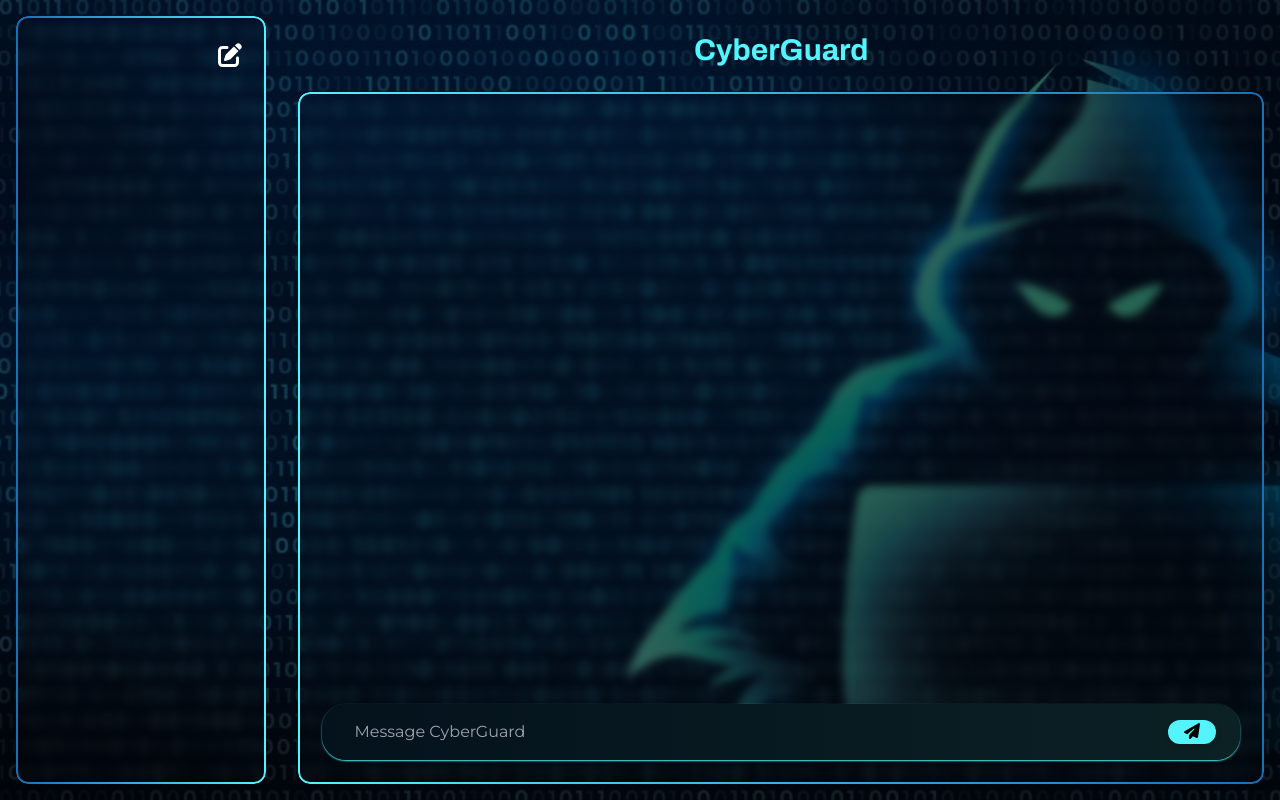
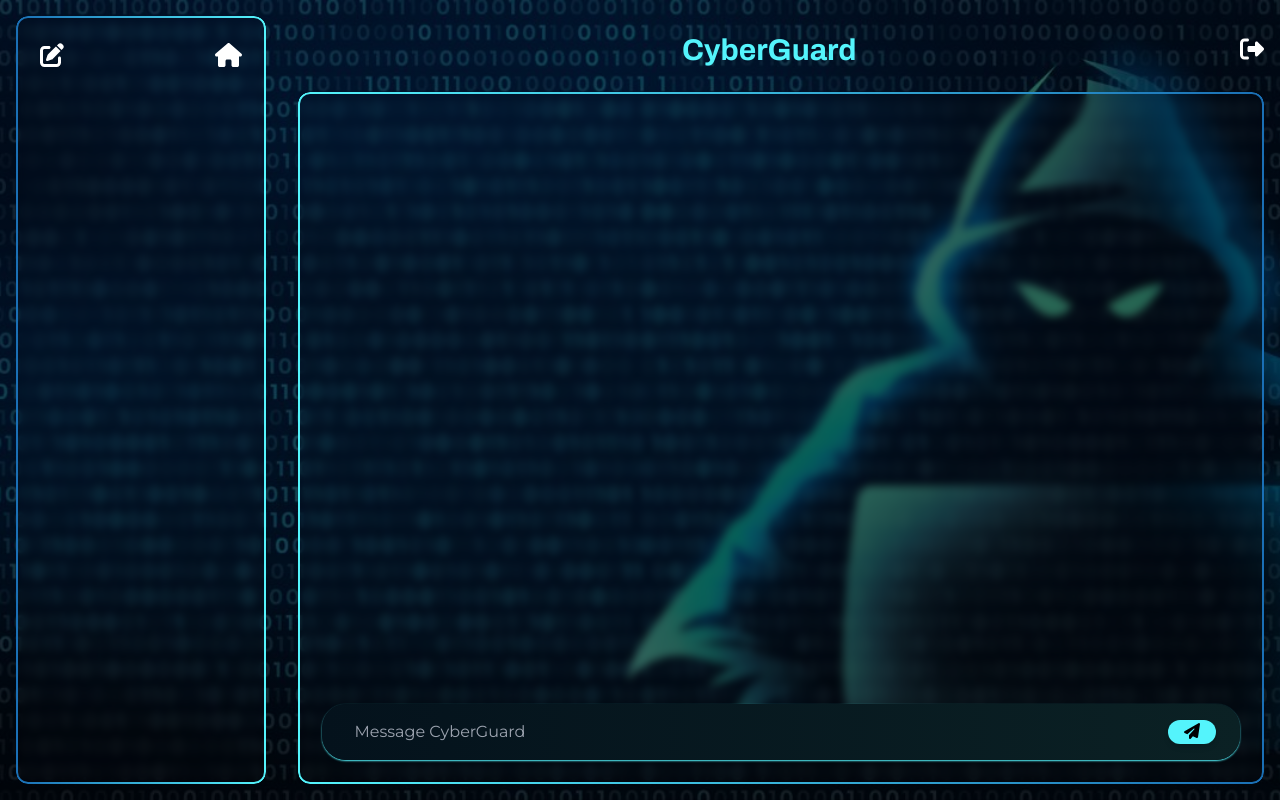
Before and after one commit to firdaous-boulben/CyberGuard, an Angular app: page /cyberguard in a window 1280 px wide. Built offline with nearby package versions, Linux system fonts and the light colour scheme.

Commit message:
icons added

```diff
--- a/src/app/chatbot/chatbot.component.html
+++ b/src/app/chatbot/chatbot.component.html
@@ -7,33 +7,52 @@
 
     <!-- Sidebar for conversation history -->
     <div class="m-4 w-1/5 rounded-xl backdrop-blur-sm bg-transparent text-white p-6 overflow-y-auto gradient-border-inverse">
-        <div class="text-end mb-6">
-            <!-- New Conversation Icon -->
+        <div class="flex justify-between items-center mb-6">
+            <!-- New Conversation Icon (Left) -->
             <fa-icon
                 [icon]="newConversationIcon"
                 class="text-2xl cursor-pointer hover:text-customBlue transition duration-200"
                 (click)="startNewConversation()">
             </fa-icon>
+
+            <!-- Home Icon (Right) -->
+            <fa-icon
+                [icon]="homeIcon"
+                class="text-2xl cursor-pointer hover:text-customBlue transition duration-200"
+                (click)="goHome()">
+            </fa-icon>
         </div>
-        <!-- Additional sidebar content can go here -->
+
     </div>
 
+
     <div class="w-4/5 flex flex-col p-4 transition-all duration-300">
-        <div class="mb-6 mt-4">
-            <h1 class="text-3xl font-semibold font-archivo text-customBlue text-center">CyberGuard</h1>
-        </div>
+       <!-- Header Section -->
+    <div class="mb-6 mt-4 flex justify-between items-center">
+        <h1 class="text-3xl font-semibold font-archivo text-customBlue flex-grow text-center">CyberGuard</h1>
+        <!-- Logout Icon -->
+        <fa-icon
+            [icon]="logoutIcon"
+            class="text-2xl cursor-pointer hover:text-red-500 transition duration-200 text-white"
+            >
+        </fa-icon>
+    </div>
 
         <!-- Main content area with blur effect -->
         <div class="backdrop-blur-sm bg-transparent rounded-xl gradient-border flex-grow p-6 overflow-y-auto scrollbar-custom flex flex-col">
             <!-- Message display area with scroll -->
             <div class="space-y-4 flex-grow overflow-y-auto">
                 <div *ngFor="let message of messages" class="flex {{ message.isUser ? 'justify-end' : 'justify-start' }}">
-                    <div class="max-w-xs w-fit">
-                        <div class="rounded-3xl p-6 shadow-md {{ message.isUser ? 'bg-gray-100' : 'bg-gray-100' }}">
-                            <p class="text-gray-800">{{ message.text }}</p>
+                    <div class="w-fit" style="max-width: 40rem;">
+                        <div
+                            class="rounded-3xl p-6 shadow-md"
+                            [ngClass]="message.isUser ? 'bg-gray-100' : 'bg-gray-800 text-white'"
+                        >
+                            <p>{{ message.text }}</p>
                         </div>
                     </div>
                 </div>
+
             </div>
 
             <!-- Input and send button at the bottom of the div -->
--- a/src/app/chatbot/chatbot.component.ts
+++ b/src/app/chatbot/chatbot.component.ts
@@ -1,5 +1,6 @@
 import { Component } from '@angular/core';
-import { faEdit, faPaperPlane } from '@fortawesome/free-solid-svg-icons';
+import { Router } from '@angular/router';  // ✅ Import the Router
+import { faEdit, faPaperPlane,faHome, faSignOutAlt } from '@fortawesome/free-solid-svg-icons';
 import { ChatbotService } from '../chatbot.service'; // <-- Import the service
 
 interface Message {
@@ -15,11 +16,13 @@ interface Message {
 export class ChatbotComponent {
   sendIcon = faPaperPlane;
   newConversationIcon = faEdit;
+  homeIcon = faHome;              // Home icon
+  logoutIcon = faSignOutAlt;      // Logout icon
 
   messages: Message[] = [];
   userInput: string = '';
 
-  constructor(private chatbotService: ChatbotService) {}
+  constructor(private chatbotService: ChatbotService, private router: Router) {}
 
   // Method to send a message
   sendMessage() {
@@ -47,4 +50,8 @@ export class ChatbotComponent {
     this.messages = [];
     this.userInput = '';
   }
+  // Navigate to the home page
+  goHome(): void {
+    this.router.navigateByUrl('/#home');  // Navigates to http://localhost:4200/#/home
+  }
 }
```
